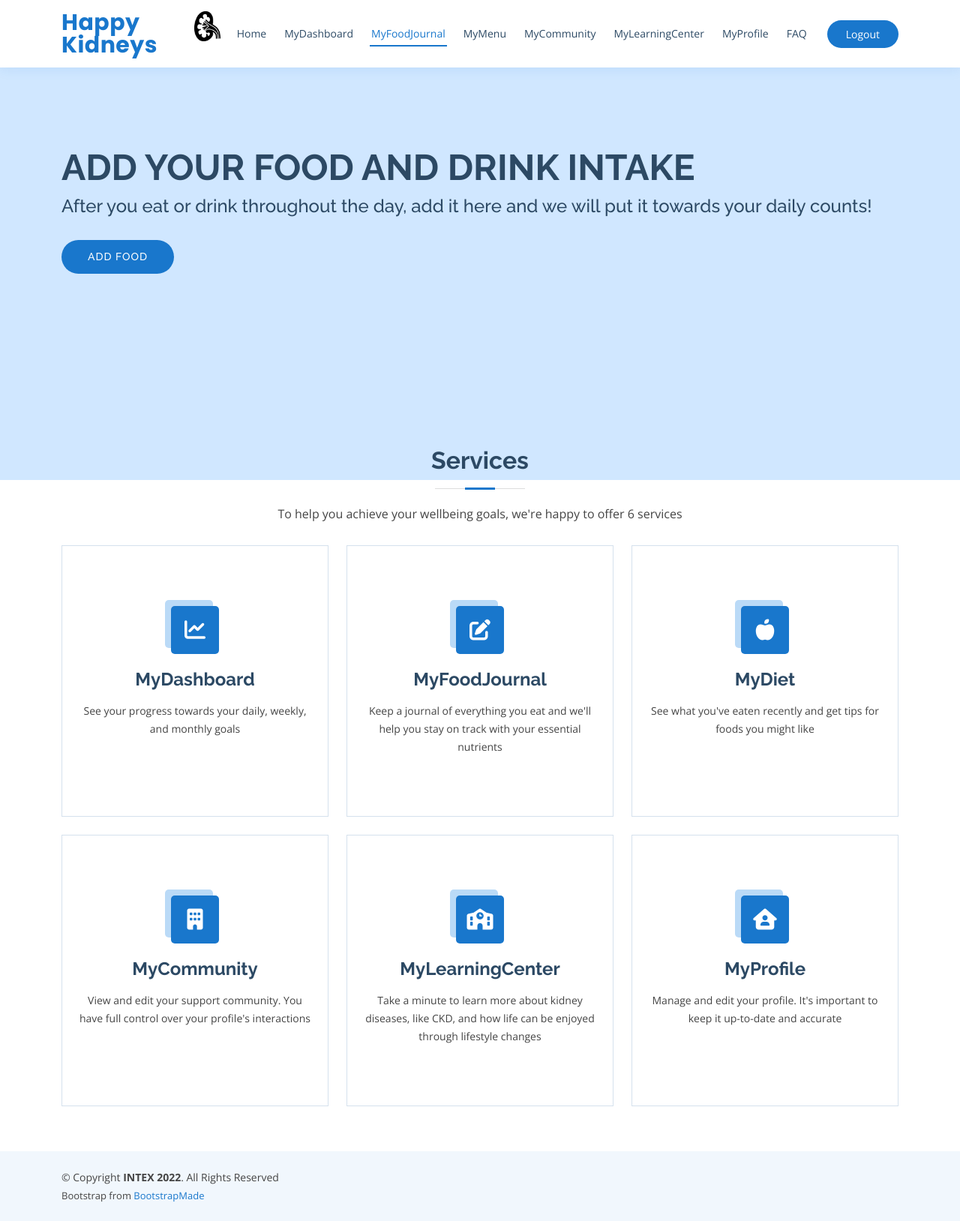
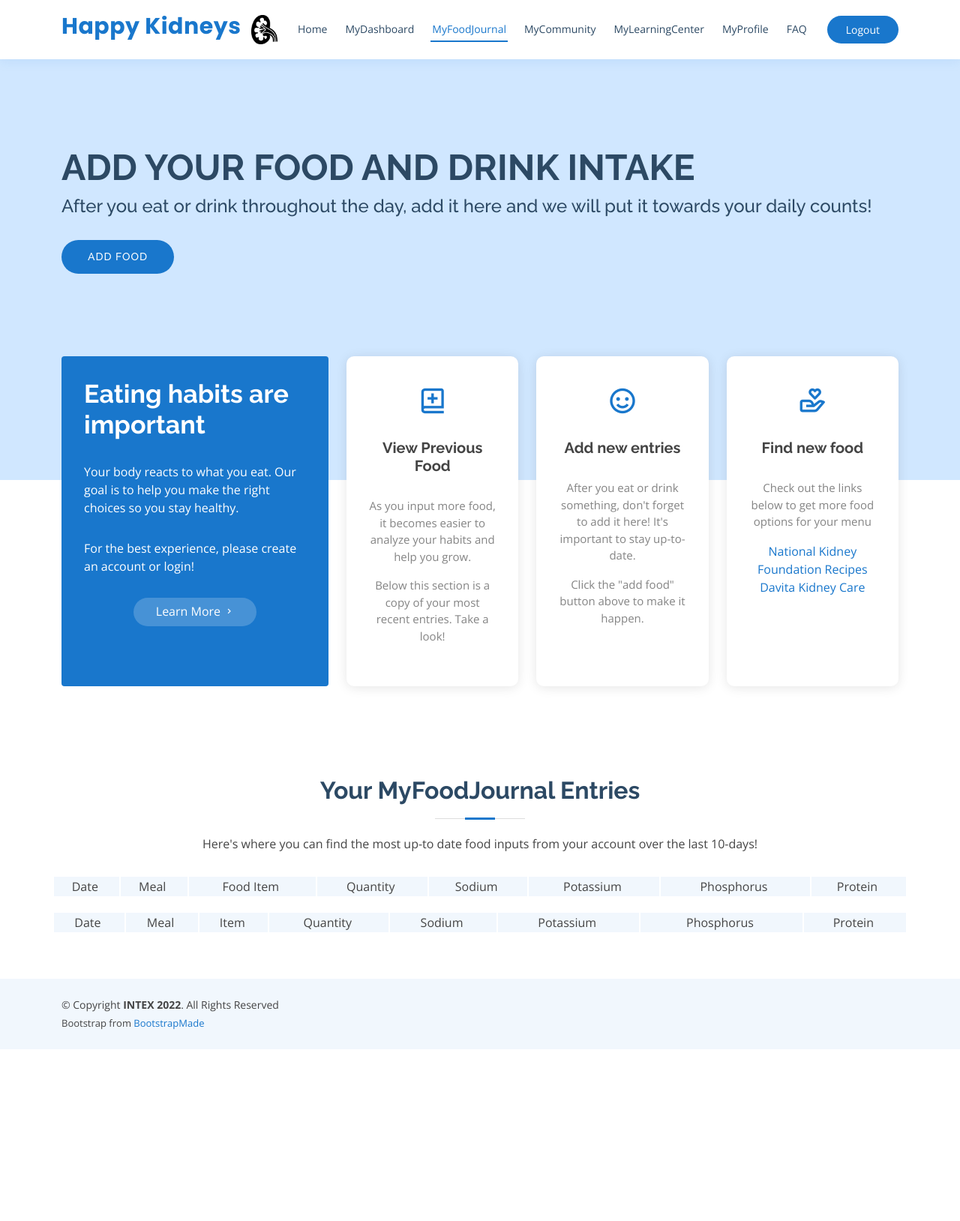
Before and after one commit to chase-rindlisbacher/Intex2022, a Django app: page /myfoodjournal/ in a window 1280 px wide. Shown: the whole page at 75% size. After the commit the page ends 1399 px from the top, so only its background shows below. Run offline with Django 4.2, Linux system fonts and the light colour scheme; the visitor is signed in with stand-in values (Sample User, id 1); data that the repository does not hold is empty; some libraries are stand-ins or nearby versions.

Commit message:
holy moly

```diff
--- a/kidneyfoundation/client_app/urls.py
+++ b/kidneyfoundation/client_app/urls.py
@@ -5,8 +5,6 @@ urlpatterns = [
     path('login/', loginPageView, name='login'),
     path('create/', newAccountPageView, name='new_user'),
     path('logout/', logoutUser, name='logout'),
-    path('mymenu/', myMenuView, name='mymenu'),
-    path('mymenu/add', myMenuAdd, name='mymenuadd'),
     path('myfoodjournal/', myFoodJournalView, name='myfoodjournal'),
     path('myfoodjournal/add', myFoodJournalAdd, name='myfoodjournaladd'),
     path('mydashboard/', myDashboardView, name='mydashboard'),
--- a/kidneyfoundation/client_app/views.py
+++ b/kidneyfoundation/client_app/views.py
@@ -100,36 +100,20 @@ def newAccountPageView(request) :
     }
     return render(request, 'client_app/new_user.html', context)
 
-def myMenuView(request):
-    return render(request, 'client_app/mymenu.html')
-
-def myMenuAdd(request):
-    if (request.method == 'POST'):
-        name = request.POST.get('name')
-        description = request.POST.get('desc')
-        sodium = request.POST.get('na')
-        protein = request.POST.get('protein')
-        potassium = request.POST.get('k')
-        phosphorus = request.POST.get('phos')
-        day = request.POST.get('day')
-        meal = request.POST.get('eating_time')
-        quant = request.POST.get('quantity')
-    return render(request, 'client_app/addfoods.html')
-
 def myFoodJournalView(request):
     if request.user.is_authenticated:
-        try:
-            foods = Report_Food.objects.get(username = request.user.get_username())
-            drinks = Report_Drink.objects.get(username = request.user.get_username())
+        foods = Report_Food.objects.filter(username = request.user.get_username()).order_by('-date')
+        drinks = Report_Drink.objects.filter(username = request.user.get_username()).order_by('-date')
 
-            context = {
-                'foods': foods,
-                'drinks': drinks
-            }
+        everything = Report_Food.objects.filter(username = request.user.get_username()).union(Report_Drink.objects.filter(username = request.user.get_username())).order_by('-date')
 
-            return render(request, 'client_app/myfoodjournal.html', context)
-        except:
-            return render(request, 'client_app/myfoodjournal.html')
+        context = {
+            'foods': foods,
+            'drinks': drinks,
+            'everything': everything
+        }
+
+        return render(request, 'client_app/myfoodjournal.html', context)
     else:
         return redirect('login')
 
@@ -156,6 +140,10 @@ def myFoodJournalAdd(request):
                 food_entry.eating_time = request.POST.get('eating_time')
                 food_entry.units_count = float(request.POST.get('quantity'))
                 food_entry.food = Food_Item.objects.get(name = request.POST.get('name'))
+                food_entry.sodium = (float(request.POST.get('na')) * float(request.POST.get('quantity')))
+                food_entry.potassium = (float(request.POST.get('k')) * float(request.POST.get('quantity')))
+                food_entry.phosphorus = (float(request.POST.get('phos')) * float(request.POST.get('quantity')))
+                food_entry.protein = (float(request.POST.get('protein')) * float(request.POST.get('quantity')))
                 food_entry.save()
 
             else:
@@ -169,6 +157,10 @@ def myFoodJournalAdd(request):
                 food_entry.date = dt.datetime.strptime(posted_date, '%Y-%m-%d')
                 food_entry.eating_time = request.POST.get('eating_time')
                 food_entry.units_count = float(request.POST.get('quantity'))
+                food_entry.sodium = (float(request.POST.get('quantity')) * float(food.sodium))
+                food_entry.potassium = (float(request.POST.get('quantity')) * float(food.potassium))
+                food_entry.phosphorus = (float(request.POST.get('quantity')) * float(food.phosphorus))
+                food_entry.protein = (float(request.POST.get('quantity')) * float(food.protein))
                 food_entry.save()
         else:
             if (request.POST.get('drink_existing') == 'no-exist'):
--- a/kidneyfoundation/kidneyfoundation/static/css/style.css
+++ b/kidneyfoundation/kidneyfoundation/static/css/style.css
@@ -467,7 +467,7 @@ h6 {
 }
 
 /*--------------------------------------------------------------
-# Hero Section
+# Hero
 --------------------------------------------------------------*/
 #hero {
   width: 100%;
--- a/kidneyfoundation/templates/client_app/login.html
+++ b/kidneyfoundation/templates/client_app/login.html
@@ -9,7 +9,6 @@
     <li><a class="nav-link scrollto" href="{% url 'index' %}">Home</a></li>
     <li><a class="nav-link scrollto" href="{% url 'mydashboard' %}">MyDashboard</a></li>
     <li><a class="nav-link scrollto" href="{% url 'myfoodjournal' %}">MyFoodJournal</a></li>
-    <li><a class="nav-link scrollto" href="{% url 'mymenu' %}">MyMenu</a></li>
     <li><a class="nav-link scrollto" href="{% url 'mycommunity' %}">MyCommunity</a></li>
     <li><a class="nav-link scrollto" href="{% url 'index' %}">MyLearningCenter</a></li>
     <li><a class="nav-link scrollto" href="{% url 'myprofile' %}">MyProfile</a></li>
--- a/kidneyfoundation/templates/client_app/mycommunity.html
+++ b/kidneyfoundation/templates/client_app/mycommunity.html
@@ -9,7 +9,6 @@
     <li><a class="nav-link scrollto" href="{% url 'index' %}">Home</a></li>
     <li><a class="nav-link scrollto" href="{% url 'mydashboard' %}">MyDashboard</a></li>
     <li><a class="nav-link scrollto" href="{% url 'myfoodjournal' %}">MyFoodJournal</a></li>
-    <li><a class="nav-link scrollto" href="{% url 'mymenu' %}">MyMenu</a></li>
     <li><a class="nav-link scrollto active" href="{% url 'mycommunity' %}">MyCommunity</a></li>
     <li><a class="nav-link scrollto" href="{% url 'index' %}">MyLearningCenter</a></li>
     <li><a class="nav-link scrollto" href="{% url 'myprofile' %}">MyProfile</a></li>
--- a/kidneyfoundation/templates/client_app/mydashboard.html
+++ b/kidneyfoundation/templates/client_app/mydashboard.html
@@ -9,7 +9,6 @@
     <li><a class="nav-link scrollto" href="{% url 'index' %}">Home</a></li>
     <li><a class="nav-link scrollto active" href="{% url 'mydashboard' %}">MyDashboard</a></li>
     <li><a class="nav-link scrollto" href="{% url 'myfoodjournal' %}">MyFoodJournal</a></li>
-    <li><a class="nav-link scrollto" href="{% url 'mymenu' %}">MyMenu</a></li>
     <li><a class="nav-link scrollto" href="{% url 'mycommunity' %}">MyCommunity</a></li>
     <li><a class="nav-link scrollto" href="{% url 'index' %}">MyLearningCenter</a></li>
     <li><a class="nav-link scrollto" href="{% url 'myprofile' %}">MyProfile</a></li>
--- a/kidneyfoundation/templates/client_app/myfoodjournal.html
+++ b/kidneyfoundation/templates/client_app/myfoodjournal.html
@@ -9,7 +9,6 @@
     <li><a class="nav-link scrollto" href="{% url 'index' %}">Home</a></li>
     <li><a class="nav-link scrollto" href="{% url 'mydashboard' %}">MyDashboard</a></li>
     <li><a class="nav-link scrollto active" href="{% url 'myfoodjournal' %}">MyFoodJournal</a></li>
-    <li><a class="nav-link scrollto" href="{% url 'mymenu' %}">MyMenu</a></li>
     <li><a class="nav-link scrollto" href="{% url 'mycommunity' %}">MyCommunity</a></li>
     <li><a class="nav-link scrollto" href="{% url 'index' %}">MyLearningCenter</a></li>
     <li><a class="nav-link scrollto" href="{% url 'myprofile' %}">MyProfile</a></li>
@@ -52,71 +51,123 @@
 
   <main id="main">
     {% comment %} Food Journal Section {% endcomment %}
-    <section>
+    <!-- ======= Why Us Section ======= -->
+    <section id="why-us" class="why-us">
+      <div class="container">
 
-    </section>
+        <div class="row">
+          <div class="col-lg-4 d-flex align-items-stretch">
+            <div class="content">
+              <h3>Eating habits are important</h3>
+              <p>
+                Your body reacts to what you eat. Our goal is to help you make the right choices so you stay healthy.
+              </p>
+              <p>For the best experience, please create an account or login!</p>
+              <div class="text-center">
+                <a href="{% url 'index' %}" class="more-btn">Learn More <i class="bx bx-chevron-right"></i></a>
+              </div>
+            </div>
+          </div>
+          <div class="col-lg-8 d-flex align-items-stretch">
+            <div class="icon-boxes d-flex flex-column justify-content-center">
+              <div class="row">
+                <div class="col-xl-4 d-flex align-items-stretch">
+                  <div class="icon-box mt-4 mt-xl-0">
+                    <i class="bx bx-book-add"></i>
+                    <h4>View Previous Food</h4>
+                    <p>As you input more food, it becomes easier to analyze your habits and help you grow.</p>
+                    <p>Below this section is a copy of your most recent entries. Take a look!</p>
+                  </div>
+                </div>
+                <div class="col-xl-4 d-flex align-items-stretch">
+                  <div class="icon-box mt-4 mt-xl-0">
+                    <i class="bx bx-smile"></i>
+                    <h4>Add new entries</h4>
+                    <p>After you eat or drink something, don't forget to add it here! It's important to stay up-to-date.</p>
+                    <p>Click the "add food" button above to make it happen.</p>
+                  </div>
+                </div>
+                <div class="col-xl-4 d-flex align-items-stretch">
+                  <div class="icon-box mt-4 mt-xl-0">
+                    <i class="bx bx-donate-heart"></i>
+                    <h4>Find new food</h4>
+                    <p>Check out the links below to get more food options for your menu</p>
+                    <a href="https://www.kidney.org/recipes-search">National Kidney Foundation Recipes</a>
+                    <a href="https://www.davita.com/diet-nutrition/recipes">Davita Kidney Care</a>
+                  </div>
+                </div>
+              </div>
+            </div><!-- End .content-->
+          </div>
+        </div>
+
+      </div>
+    </section><!-- End Why Us Section -->
+
 
     <!-- ======= Services Section ======= -->
     <section id="services" class="services">
       <div class="container">
 
         <div class="section-title">
-          <h2>Services</h2>
-          <p>To help you achieve your wellbeing goals, we're happy to offer 6 services</p>
+          <h2>Your MyFoodJournal Entries</h2>
+          <p>Here's where you can find the most up-to date food inputs from your account over the last 10-days!</p>
         </div>
-
-        <div class="row">
-
-          <div class="col-lg-4 col-md-6 d-flex align-items-stretch mt-4 mt-md-0">
-            <div class="icon-box">
-              <div class="icon"><i class="fas fa-chart-line"></i></div>
-              <h4><a href="">MyDashboard</a></h4>
-              <p>See your progress towards your daily, weekly, and monthly goals</p>
-            </div>
-          </div>
-
-          <div class="col-lg-4 col-md-6 d-flex align-items-stretch">
-            <div class="icon-box">
-              <div class="icon"><i class="fas fa-edit"></i></div>
-              <h4><a href="">MyFoodJournal</a></h4>
-              <p>Keep a journal of everything you eat and we'll help you stay on track with your essential nutrients</p>
-            </div>
-          </div>
-
-          <div class="col-lg-4 col-md-6 d-flex align-items-stretch mt-4 mt-lg-0">
-            <div class="icon-box">
-              <div class="icon"><i class="fas fa-apple-alt"></i></div>
-              <h4><a href="">MyDiet</a></h4>
-              <p>See what you've eaten recently and get tips for foods you might like</p>
-            </div>
-          </div>
-
-          <div class="col-lg-4 col-md-6 d-flex align-items-stretch mt-4">
-            <div class="icon-box">
-              <div class="icon"><i class="fas fa-building"></i></div>
-              <h4><a href="">MyCommunity</a></h4>
-              <p>View and edit your support community. You have full control over your profile's interactions</p>
-            </div>
-          </div>
-
-          <div class="col-lg-4 col-md-6 d-flex align-items-stretch mt-4">
-            <div class="icon-box">
-              <div class="icon"><i class="fas fa-school"></i></div>
-              <h4><a href="">MyLearningCenter</a></h4>
-              <p>Take a minute to learn more about kidney diseases, like CKD, and how life can be enjoyed through lifestyle changes</p>
-            </div>
-          </div>
-
-          <div class="col-lg-4 col-md-6 d-flex align-items-stretch mt-4">
-            <div class="icon-box">
-              <div class="icon"><i class="fas fa-house-user"></i></div>
-              <h4><a href="">MyProfile</a></h4>
-              <p>Manage and edit your profile. It's important to keep it up-to-date and accurate</p>
-            </div>
-          </div>
-
-        </div>
-
+        <div class="row" style="flex: none;">
+          <table>
+            <thead>
+              <td>Date</td>
+              <td>Meal</td>
+              <td>Food Item</td>
+              <td>Quantity</td>
+              <td>Sodium</td>
+              <td>Potassium</td>
+              <td>Phosphorus</td>
+              <td>Protein</td>
+            </thead>
+            <tbody>
+              {% for food in foods %}
+              <tr>
+                <td>{{food.date}}</td>
+                <td>{{food.eating_time}}</td>
+                <td>{{food.food}}</td>
+                <td>{{food.units_count}}</td>
+                <td>{{food.sodium}}</td>
+                <td>{{food.potassium}}</td>
+                <td>{{food.phosphorus}}</td>
+                <td>{{food.protein}}</td>
+              </tr>
+              {% endfor %}
+            </tbody>
+          </table>
+          <br>
+          <table>
+            <thead>
+              <td>Date</td>
+              <td>Meal</td>
+              <td>Item</td>
+              <td>Quantity</td>
+              <td>Sodium</td>
+              <td>Potassium</td>
+              <td>Phosphorus</td>
+              <td>Protein</td>
+            </thead>
+            <br>
+            <tbody>
+              {% for e in everything %}
+              <tr>
+                <td>{{e.date}}</td>
+                <td>{{e.eating_time}}</td>
+                <td>{{e.food}}</td>
+                <td>{{e.units_count}}</td>
+                <td>{{e.sodium}}</td>
+                <td>{{e.potassium}}</td>
+                <td>{{e.phosphorus}}</td>
+                <td>{{e.protein}}</td>
+              </tr>
+              {% endfor %}
+            </tbody>
+          </table>
       </div>
     </section>
     <!-- End Services Section -->
--- a/kidneyfoundation/templates/client_app/myprofile.html
+++ b/kidneyfoundation/templates/client_app/myprofile.html
@@ -9,7 +9,6 @@
     <li><a class="nav-link scrollto" href="{% url 'index' %}">Home</a></li>
     <li><a class="nav-link scrollto" href="{% url 'mydashboard' %}">MyDashboard</a></li>
     <li><a class="nav-link scrollto" href="{% url 'myfoodjournal' %}">MyFoodJournal</a></li>
-    <li><a class="nav-link scrollto" href="{% url 'mymenu' %}">MyMenu</a></li>
     <li><a class="nav-link scrollto" href="{% url 'mycommunity' %}">MyCommunity</a></li>
     <li><a class="nav-link scrollto" href="{% url 'index' %}">MyLearningCenter</a></li>
     <li><a class="nav-link scrollto active" href="{% url 'myprofile' %}">MyProfile</a></li>
--- a/kidneyfoundation/templates/client_app/new_user.html
+++ b/kidneyfoundation/templates/client_app/new_user.html
@@ -9,7 +9,6 @@
     <li><a class="nav-link scrollto" href="{% url 'index' %}">Home</a></li>
     <li><a class="nav-link scrollto" href="{% url 'mydashboard' %}">MyDashboard</a></li>
     <li><a class="nav-link scrollto" href="{% url 'myfoodjournal' %}">MyFoodJournal</a></li>
-    <li><a class="nav-link scrollto" href="{% url 'mymenu' %}">MyMenu</a></li>
     <li><a class="nav-link scrollto" href="{% url 'mycommunity' %}">MyCommunity</a></li>
     <li><a class="nav-link scrollto" href="{% url 'index' %}">MyLearningCenter</a></li>
     <li><a class="nav-link scrollto" href="{% url 'myprofile' %}">MyProfile</a></li>
```
Also changed, not shown: kidneyfoundation/client_app/models.py (+18 -7 lines), kidneyfoundation/templates/client_app/addfoods.html (deleted, +0 -129 lines), kidneyfoundation/templates/client_app/addjournalentry.html (+5 -6 lines), kidneyfoundation/templates/client_app/index.html (+8 -9 lines), kidneyfoundation/templates/client_app/mymenu.html (deleted, +0 -175 lines), kidneyfoundation/templates/client_app/trash.html (deleted, +0 -119 lines), kidneyfoundation/client_app/migrations/0016_alter_report_drink_date_alter_report_food_date_and_more.py (added), kidneyfoundation/client_app/migrations/0017_report_food_phosphorus_report_food_potassium_and_more.py (added), kidneyfoundation/client_app/migrations/0018_report_drink_phosphorus_report_drink_potassium_and_more.py (added), kidneyfoundation/client_app/migrations/0019_food_item_water_report_food_water_and_more.py (added).
